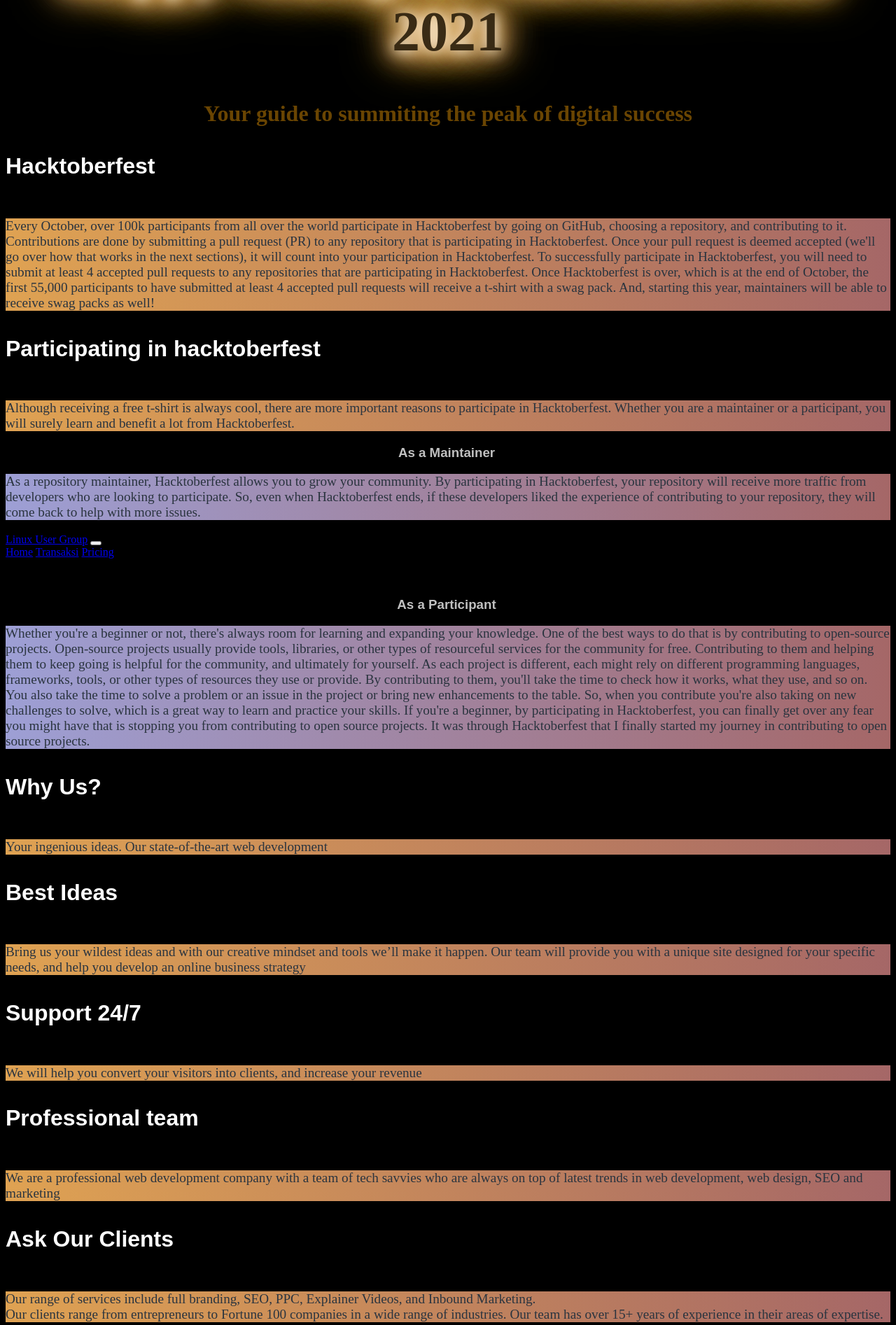
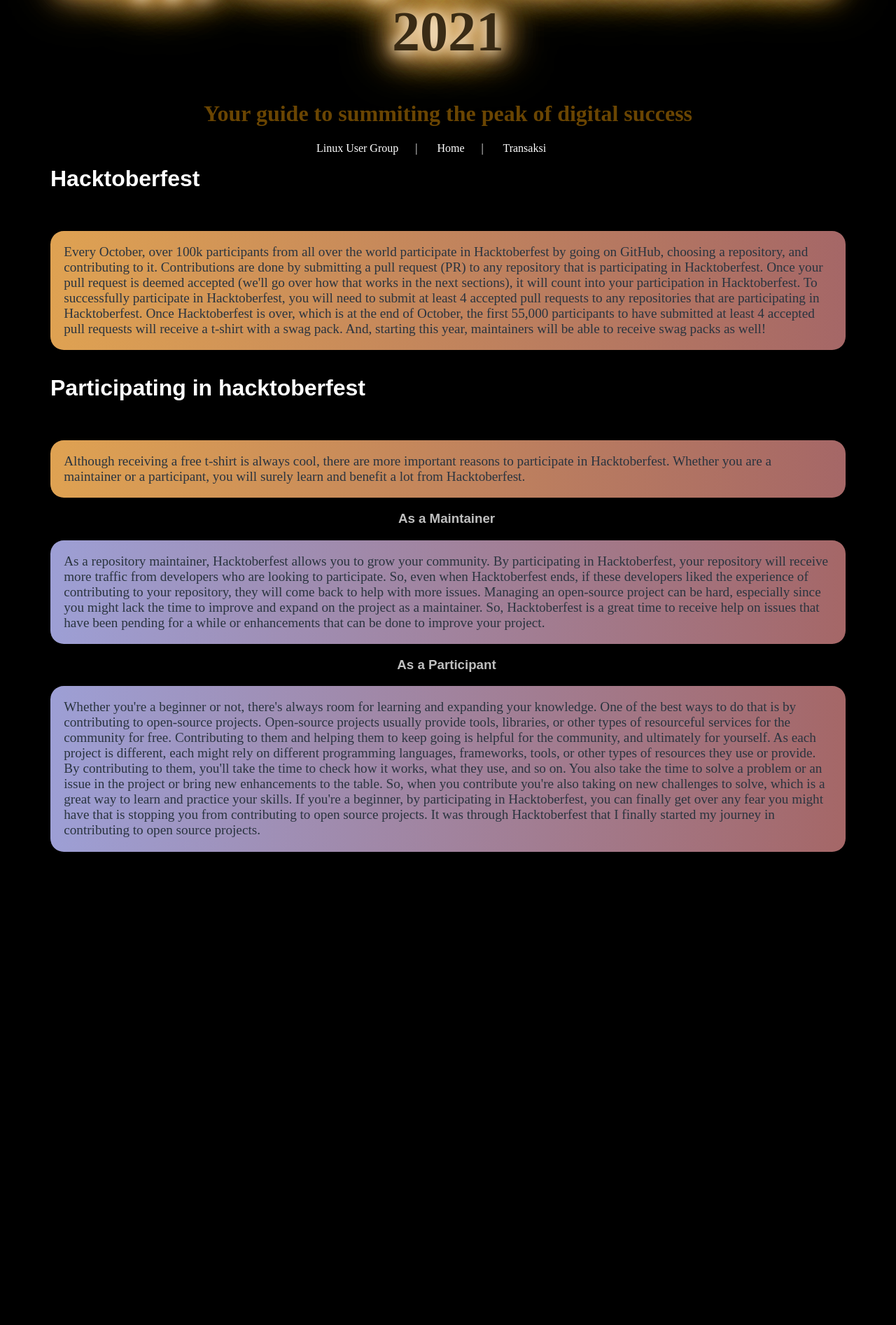
Before and after one commit to Linux-User-Group/hacktoberfest2021-HTML, a PHP site: page / in a window 1280 px wide. Shown: the part 797-2690 px from the top of the page at 70% size. After the commit the page ends 2014 px from the top, so only its background shows below. Run offline with PHP 8.4, Linux system fonts and the light colour scheme.

Commit message:
styles: improve index style

```diff
--- a/home.css
+++ b/home.css
@@ -1,7 +1,7 @@
-body{
+body {
   background-color: black;
 }
-.title{
+.title {
   font-weight: bold;
   color: rgb(106, 69, 2);
   text-align: center;
@@ -14,27 +14,40 @@ body{
   animation: glow 0.5s ease-in-out infinite alternate;
 }
 
+.about p {
+  padding: 1em;
+  border-radius: 1em;
+}
+
+@media screen and (min-width: 772px) {
+  .about {
+    padding: 0 4em;
+  }
+}
+
 @-webkit-keyframes glow {
   from {
-          text-shadow: 0 0 10px #fff, 0 0 20px #fff, 0 0 30px #e68a00, 0 0 40px #e68a00, 0 0 50px #e68a00, 0 0 60px #e68a00, 0 0 70px #e68a00;
+    text-shadow: 0 0 10px #fff, 0 0 20px #fff, 0 0 30px #e68a00,
+      0 0 40px #e68a00, 0 0 50px #e68a00, 0 0 60px #e68a00, 0 0 70px #e68a00;
   }
 
   to {
-          text-shadow: 0 0 20px #fff, 0 0 30px #f8bd64, 0 0 40px #f8bd64, 0 0 50px #f8bd64, 0 0 60px #f8bd64, 0 0 70px #f8bd64, 0 0 80px #f8bd64;
+    text-shadow: 0 0 20px #fff, 0 0 30px #f8bd64, 0 0 40px #f8bd64,
+      0 0 50px #f8bd64, 0 0 60px #f8bd64, 0 0 70px #f8bd64, 0 0 80px #f8bd64;
   }
 }
-img{
+img {
   width: 100vw;
   height: 80vh;
 }
 
-h2{
+h2 {
   font-family: Arial, Helvetica, sans-serif;
   color: silver;
   text-align: center;
   font-weight: 900;
 }
-h3{
+h3 {
   font-family: Arial, Helvetica, sans-serif;
   color: silver;
   text-align: center;
@@ -42,20 +55,21 @@ h3{
   animation: glitch 1s linear infinite;
 }
 
-
-@keyframes glitch{
-    2%,64%{
-      transform: translate(2px,0) skew(0deg);
+@keyframes glitch {
+  2%,
+  64% {
+    transform: translate(2px, 0) skew(0deg);
   }
-    4%,60%{
-      transform: translate(-2px,0) skew(0deg);
+  4%,
+  60% {
+    transform: translate(-2px, 0) skew(0deg);
   }
-    62%{
-      transform: translate(0,0) skew(5deg);
+  62% {
+    transform: translate(0, 0) skew(5deg);
   }
 }
 
-.bounce{
+.bounce {
   position: relative;
   display: inline-block;
   color: #fff;
@@ -77,15 +91,41 @@ h3{
     transform: translateY(0px);
   }
 }
-p{
+p {
   text-align: justify;
   color: silver;
   font-size: larger;
-            text-align:left;
+  text-align: left;
   color: rgb(42, 52, 63);
-            background-image: linear-gradient(to right, rgb(223, 162, 82) , rgb(165, 103, 103));
+  background-image: linear-gradient(
+    to right,
+    rgb(223, 162, 82),
+    rgb(165, 103, 103)
+  );
 }
 
-.bullet{
-    background-image: linear-gradient(to right, rgb(157, 159, 213) , rgb(165, 103, 103));
+.bullet {
+  background-image: linear-gradient(
+    to right,
+    rgb(157, 159, 213),
+    rgb(165, 103, 103)
+  );
 }
+
+.nav-container {
+  text-align: center;
+}
+
+.nav-link {
+  color: #ffffff;
+  text-decoration: none;
+}
+
+.nav-link::after {
+  content: "|";
+  padding: 0 1.5em;
+}
+
+.nav-link:last-child:after {
+  content: " ";
+}
--- a/index.html
+++ b/index.html
@@ -1,147 +1,92 @@
 <!DOCTYPE html>
 <html lang="en">
-
   <head>
-    <meta charset="UTF-8">
-    <meta http-equiv="X-UA-Compatible" content="IE=edge">
-    <meta name="viewport" content="width=device-width, initial-scale=1.0">
+    <meta charset="UTF-8" />
+    <meta http-equiv="X-UA-Compatible" content="IE=edge" />
+    <meta name="viewport" content="width=device-width, initial-scale=1.0" />
     <title>Linux-User-Group</title>
-    <link rel="stylesheet" href="Home.css" media="screen">
+    <link rel="stylesheet" href="Home.css" media="screen" />
   </head>
 
-    <link rel="icon" href="assets/img/logoLUG.jpg">
+  <link rel="icon" href="assets/img/logoLUG.jpg" />
   <title>-LUG Hacktoberfest 2021</title>
 
   <body>
     <div class="title">
-        <img src="./images/Logo.png">
+      <img
+        src="./images/Logo.png"
+        alt="Hacktober 2021 fest logo with colored flowers in dark background"
+      />
       <h1 class="light">Happy coding for Hacktoberfest 2021</h1>
       <h1>Your guide to summiting the peak of digital success</h1>
+    </div>
+
+    <div class="nav-container">
+      <a class="nav-link" href="#">Linux User Group</a>
+      <a class="nav-link active" aria-current="page" href="index.html">Home</a>
+      <a class="nav-link" href="transaksi.html">Transaksi</a>
     </div>
     <div class="about">
       <h2 class="bounce">Hacktoberfest</h2>
       <p>
-            Every October, over 100k participants from all over the world participate in Hacktoberfest by going on
-            GitHub, choosing a repository, and contributing to it.
-
-            Contributions are done by submitting a pull request (PR) to any repository that is participating in
-            Hacktoberfest. Once your pull request is deemed accepted (we'll go over how that works in the next
-            sections), it will count into your participation in Hacktoberfest.
-
-            To successfully participate in Hacktoberfest, you will need to submit at least 4 accepted pull requests to
-            any repositories that are participating in Hacktoberfest.
-
-            Once Hacktoberfest is over, which is at the end of October, the first 55,000 participants to have submitted
-            at least 4 accepted pull requests will receive a t-shirt with a swag pack. And, starting this year,
-            maintainers will be able to receive swag packs as well!
+        Every October, over 100k participants from all over the world
+        participate in Hacktoberfest by going on GitHub, choosing a repository,
+        and contributing to it. Contributions are done by submitting a pull
+        request (PR) to any repository that is participating in Hacktoberfest.
+        Once your pull request is deemed accepted (we'll go over how that works
+        in the next sections), it will count into your participation in
+        Hacktoberfest. To successfully participate in Hacktoberfest, you will
+        need to submit at least 4 accepted pull requests to any repositories
+        that are participating in Hacktoberfest. Once Hacktoberfest is over,
+        which is at the end of October, the first 55,000 participants to have
+        submitted at least 4 accepted pull requests will receive a t-shirt with
+        a swag pack. And, starting this year, maintainers will be able to
+        receive swag packs as well!
       </p>
     </div>
     <div class="about">
       <h2 class="bounce">Participating in hacktoberfest</h2>
       <p>
-            Although receiving a free t-shirt is always cool, there are more important reasons to participate in
-            Hacktoberfest. Whether you are a maintainer or a participant, you will surely learn and benefit a lot from
-            Hacktoberfest.
+        Although receiving a free t-shirt is always cool, there are more
+        important reasons to participate in Hacktoberfest. Whether you are a
+        maintainer or a participant, you will surely learn and benefit a lot
+        from Hacktoberfest.
       </p>
 
       <h3>As a Maintainer</h3>
       <p class="bullet">
-            As a repository maintainer, Hacktoberfest allows you to grow your community. By participating in
-            Hacktoberfest, your repository will receive more traffic from developers who are looking to participate.
+        As a repository maintainer, Hacktoberfest allows you to grow your
+        community. By participating in Hacktoberfest, your repository will
+        receive more traffic from developers who are looking to participate. So,
+        even when Hacktoberfest ends, if these developers liked the experience
+        of contributing to your repository, they will come back to help with
+        more issues. Managing an open-source project can be hard, especially
+        since you might lack the time to improve and expand on the project as a
+        maintainer. So, Hacktoberfest is a great time to receive help on issues
+        that have been pending for a while or enhancements that can be done to
+        improve your project.
+      </p>
 
-            So, even when Hacktoberfest ends, if these developers liked the experience of contributing to your
-            repository, they will come back to help with more issues.
-
-
-
-  <body>
-    <nav class="navbar navbar-expand-lg navbar-light bg-light">
-      <div class="container-fluid">
-        <a class="navbar-brand" href="#">Linux User Group</a>
-        <button
-          class="navbar-toggler"
-          type="button"
-          data-bs-toggle="collapse"
-          data-bs-target="#navbarNavAltMarkup"
-          aria-controls="navbarNavAltMarkup"
-          aria-expanded="false"
-          aria-label="Toggle navigation"
-        >
-          <span class="navbar-toggler-icon"></span>
-        </button>
-        <div class="collapse navbar-collapse" id="navbarNavAltMarkup">
-          <div class="navbar-nav">
-            <a class="nav-link active" aria-current="page" href="index.html">Home</a>
-            <a class="nav-link" href="transaksi.html">Transaksi</a>
-            <a class="nav-link" href="#">Pricing</a>
-            <a class="nav-link disabled">Disabled</a>
-          </div>
-        </div>
-      </div>
-    </nav>
-
-            Managing an open-source project can be hard, especially since you might lack the time to improve and expand
-            on the project as a maintainer. So, Hacktoberfest is a great time to receive help on issues that have been
-            pending for a while or enhancements that can be done to improve your project.
-        </p>
       <h3>As a Participant</h3>
       <p class="bullet">
-               Whether you're a beginner or not, there's always room for learning and expanding your knowledge. One of the
-            best ways to do that is by contributing to open-source projects.
-
-
-            Open-source projects usually provide tools, libraries, or other types of resourceful services for the
-            community for free. Contributing to them and helping them to keep going is helpful for the community, and
-            ultimately for yourself.
-
-            As each project is different, each might rely on different programming languages, frameworks, tools, or
-            other types of resources they use or provide. By contributing to them, you'll take the time to check how it
-            works, what they use, and so on. You also take the time to solve a problem or an issue in the project or
-            bring new enhancements to the table.
-
-            So, when you contribute you're also taking on new challenges to solve, which is a great way to learn and
-            practice your skills.
-
-            If you're a beginner, by participating in Hacktoberfest, you can finally get over any fear you might have
-            that is stopping you from contributing to open source projects. It was through Hacktoberfest that I finally
-            started my journey in contributing to open source projects.
-        </p>
-    </div>
-    <div class="about">
-        <h2 class="bounce">Why Us?</h2>
-        <p>
-            Your ingenious ideas. Our state-of-the-art web development
-        </p>
-    </div>
-    <div class="about">
-        <h2 class="bounce">Best Ideas</h2>
-        <p>
-            Bring us your wildest ideas and with our creative mindset and tools we’ll make it happen. Our team will
-            provide you with a unique site designed for your specific needs, and help you develop an online business
-            strategy
-        </p>
-    </div>
-    <div class="about">
-        <h2 class="bounce">Support 24/7</h2>
-        <p>
-            We will help you convert your visitors into clients, and increase your revenue
-        </p>
-    </div>
-    <div class="about">
-        <h2 class="bounce">Professional team</h2>
-        <p>
-            We are a professional web development company with a team of tech savvies who are always on top of latest
-            trends in web development, web design, SEO and marketing
-        </p>
-    </div>
-    <div class="about">
-        <h2 class="bounce" >Ask Our Clients</h2>
-        <p>
-            Our range of services include full branding, SEO, PPC, Explainer Videos, and Inbound Marketing.<br>Our
-            clients range from entrepreneurs to Fortune 100 companies in a wide range of industries.&nbsp;Our team has
-            over 15+ years of experience in their areas of expertise.
+        Whether you're a beginner or not, there's always room for learning and
+        expanding your knowledge. One of the best ways to do that is by
+        contributing to open-source projects. Open-source projects usually
+        provide tools, libraries, or other types of resourceful services for the
+        community for free. Contributing to them and helping them to keep going
+        is helpful for the community, and ultimately for yourself. As each
+        project is different, each might rely on different programming
+        languages, frameworks, tools, or other types of resources they use or
+        provide. By contributing to them, you'll take the time to check how it
+        works, what they use, and so on. You also take the time to solve a
+        problem or an issue in the project or bring new enhancements to the
+        table. So, when you contribute you're also taking on new challenges to
+        solve, which is a great way to learn and practice your skills. If you're
+        a beginner, by participating in Hacktoberfest, you can finally get over
+        any fear you might have that is stopping you from contributing to open
+        source projects. It was through Hacktoberfest that I finally started my
+        journey in contributing to open source projects.
       </p>
     </div>
   </body>
-
 </html>
```
Lines whose indentation alone changed are shown as unchanged.
